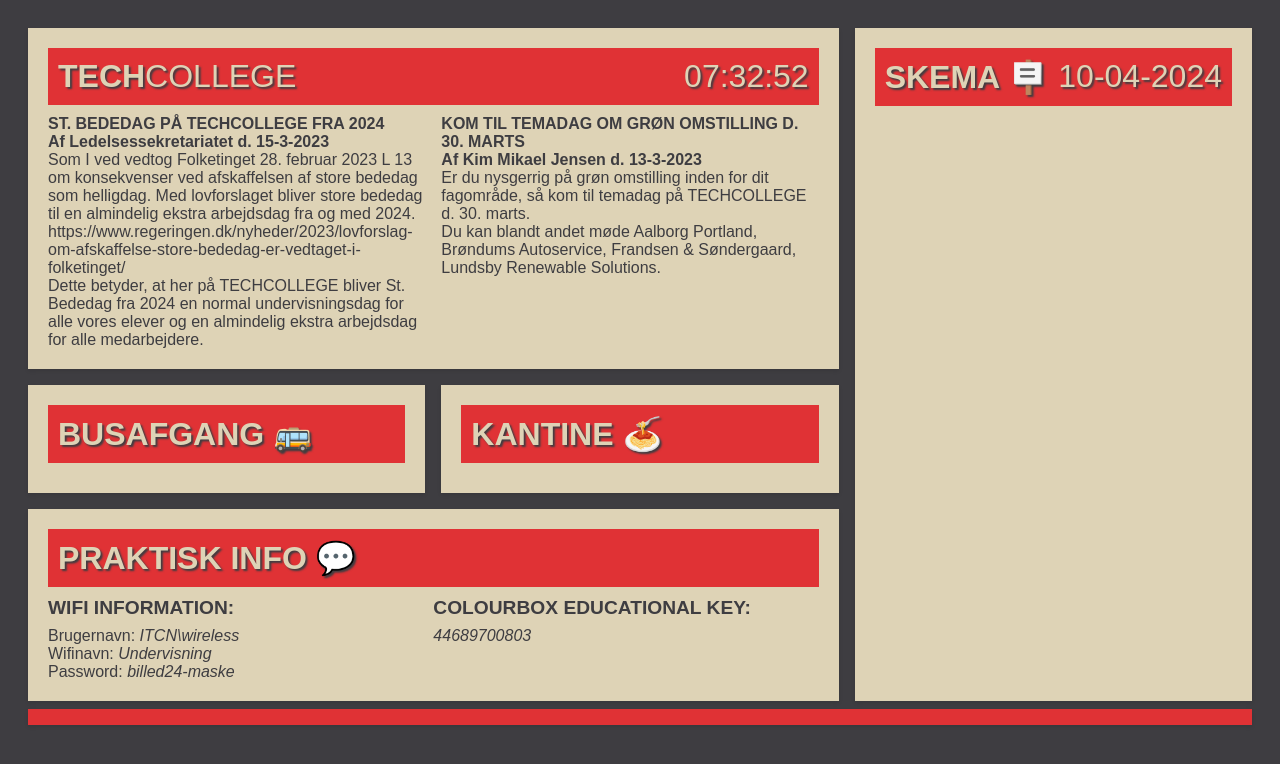
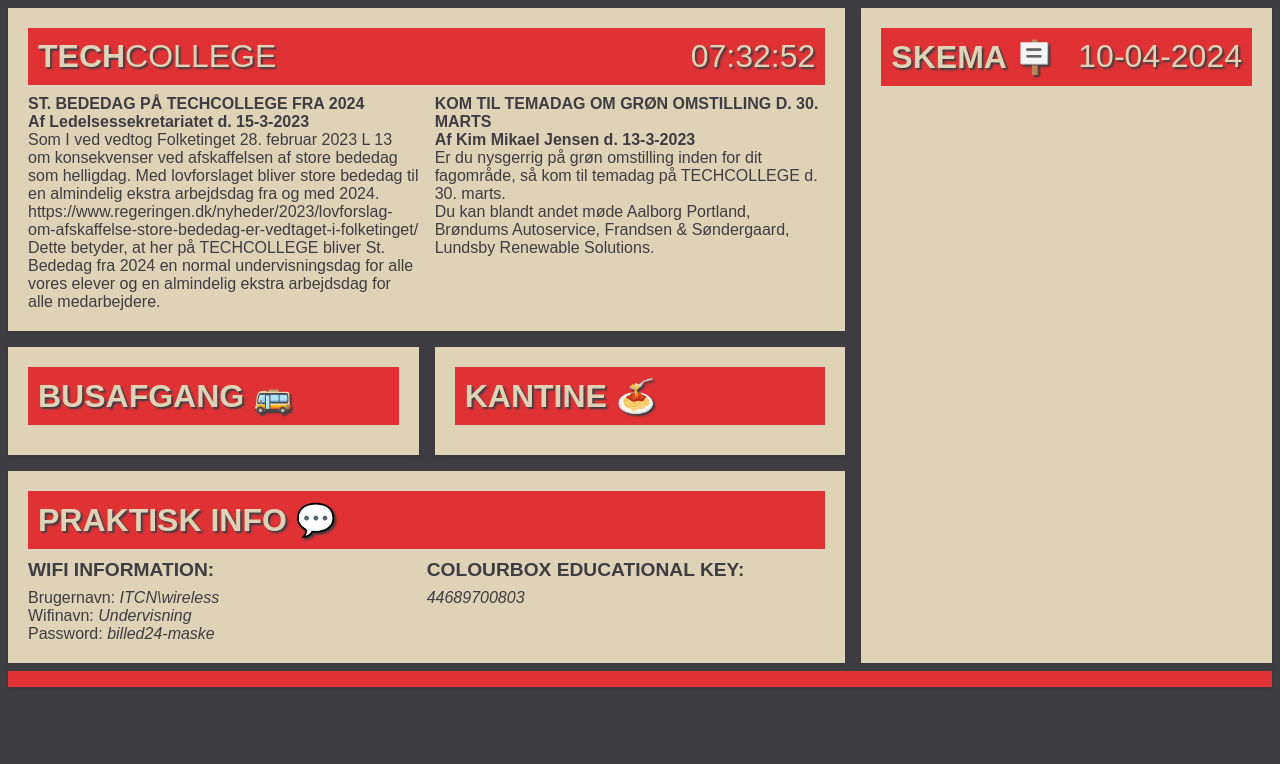
Before and after one commit to michmich16/Informationstavle, a plain HTML site: page index.html in a window 1280 px wide. Drawn offline with Linux system fonts and the light colour scheme; no server answers.

Commit message:
Remove padding

```diff
--- a/css/main.css
+++ b/css/main.css
@@ -34,14 +34,8 @@ body {
   justify-content: center;
   align-items: center;
   margin: auto;
-  padding: 20px;
 }
 
-.element-grid {
-  /* display: grid; */
-  /* grid-template-columns: repeat(auto-fit, minmax(250px, 1fr));
-grid-gap: 20px; */
-}
 
 .news-grid {
   display: grid;
```
